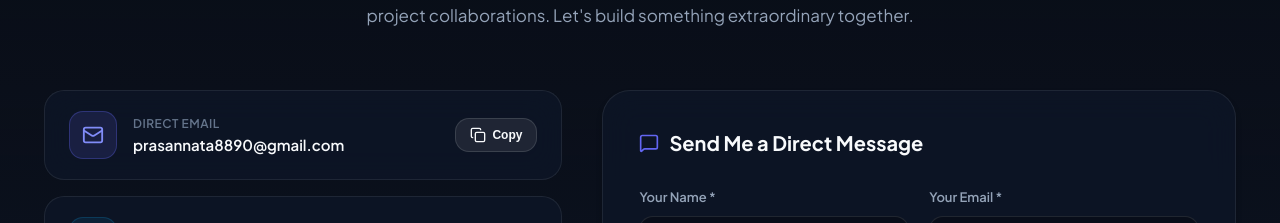
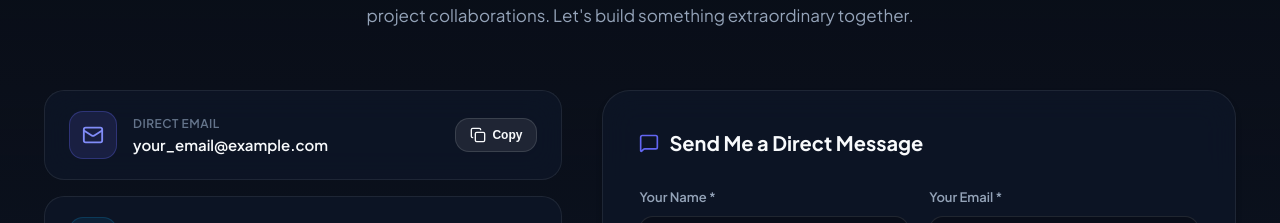
Before and after one commit to Prasannata1Baniya/flutter_and_react_js_portfolio, a React (Vite) app: page / in a window 1280 px wide. Shown: the part 7148-7371 px from the top of the page. Built offline with nearby package versions, Linux system fonts and the light colour scheme.

Commit message:
Updated email

```diff
--- a/src/components/Contact/Contact.jsx
+++ b/src/components/Contact/Contact.jsx
@@ -14,7 +14,8 @@
     message: '',
   });
 
-  const emailAddress = 'prasannata8890@gmail.com';
+  //const emailAddress = 'bprasannata55@gmail.com';
+  const emailAddress = import.meta.env.VITE_CONTACT_EMAIL ;
 
   const handleCopyEmail = () => {
     navigator.clipboard.writeText(emailAddress);
```
Also changed, not shown: 2 other files (tests, documents, lock files or other folders).
